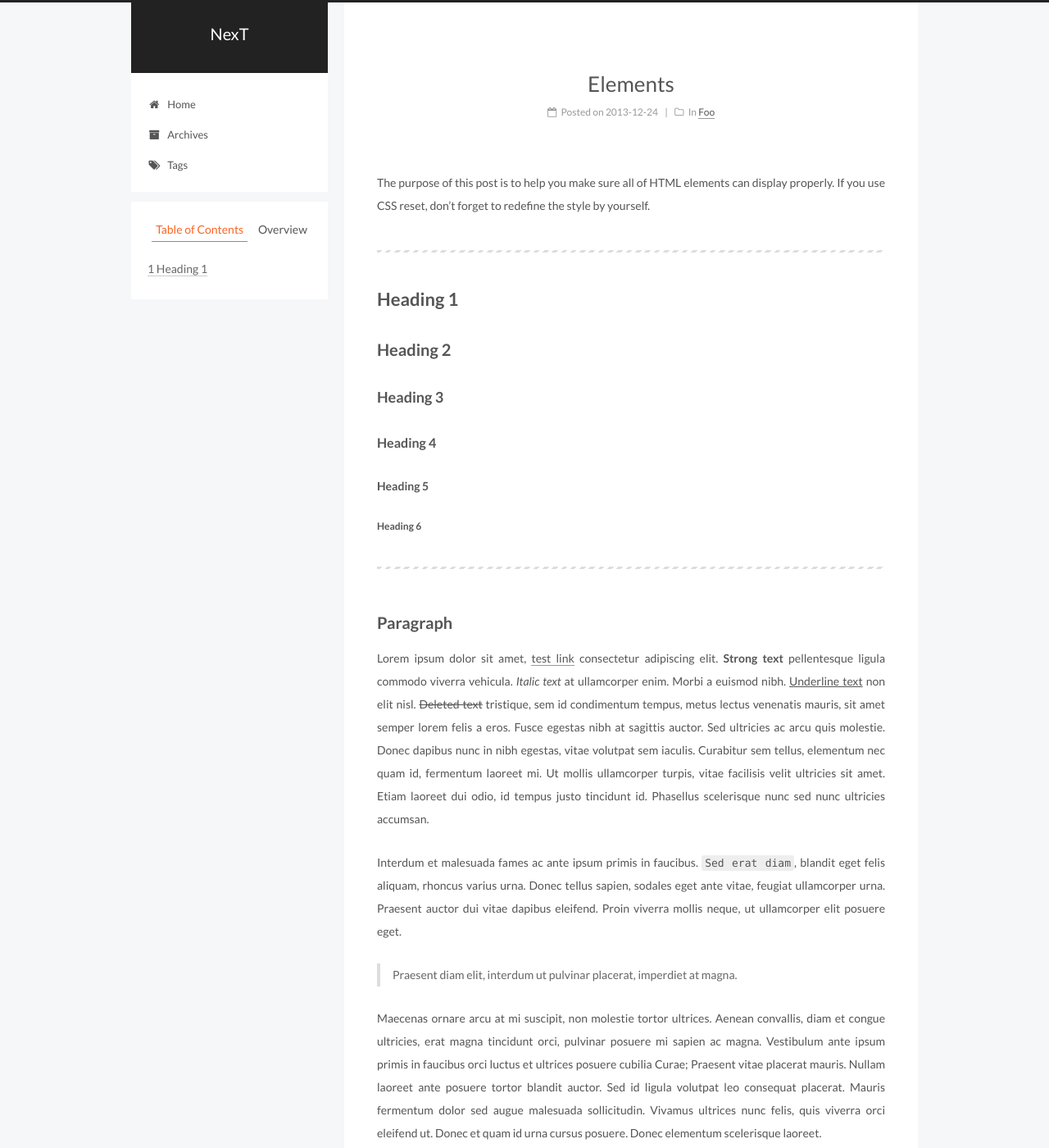
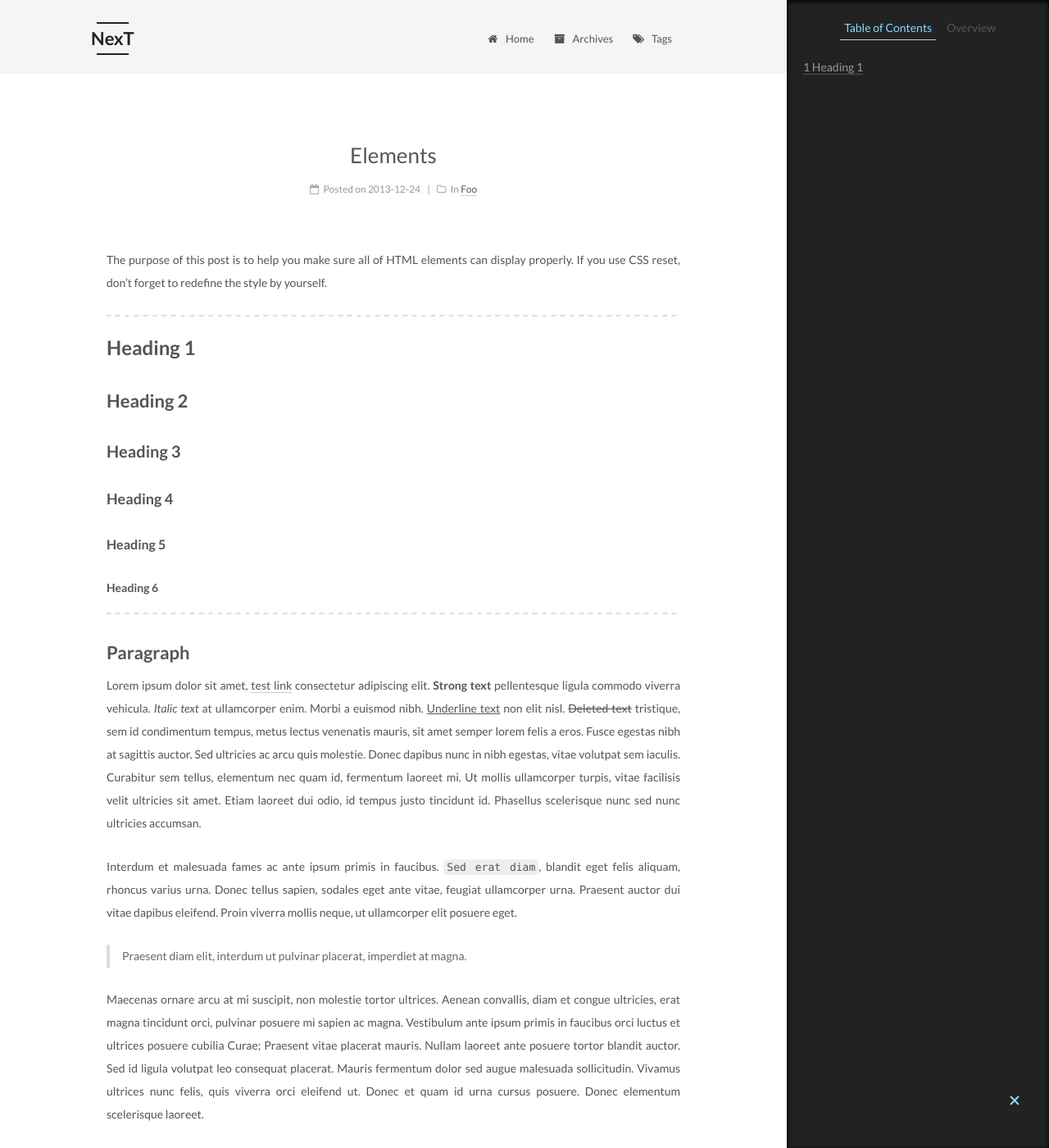
Before and after one commit to Howalu/Howalu.github.io, a Jekyll site: the page built from _posts/2013-12-24-elements.md, in a window 1280 px wide and 1400 px high. Shown: the whole window at 82% size. Built offline with Jekyll 4.4.1, drawn with Linux system fonts in a browser that asks for light colours; some of the changed text lies outside the part shown.

```diff
--- a/_config.yml
+++ b/_config.yml
@@ -7,7 +7,7 @@
 title: NexT
 subtitle:
 description:
-author: Ambivivz
+author: John Doe
 # Support language: de, en, fr-FR, id, ja, ko, pt-BR, pt, ru, zh-Hans, zh-hk, zh-tw
 language: en
 date_format: '%Y-%m-%d'
@@ -150,7 +150,7 @@ menu_icons:
 # ---------------------------------------------------------------
 
 # Schemes
-scheme: Pisces
+scheme: Mist
 #scheme: Mist
 #scheme: Pisces
 #scheme: Muse
```
